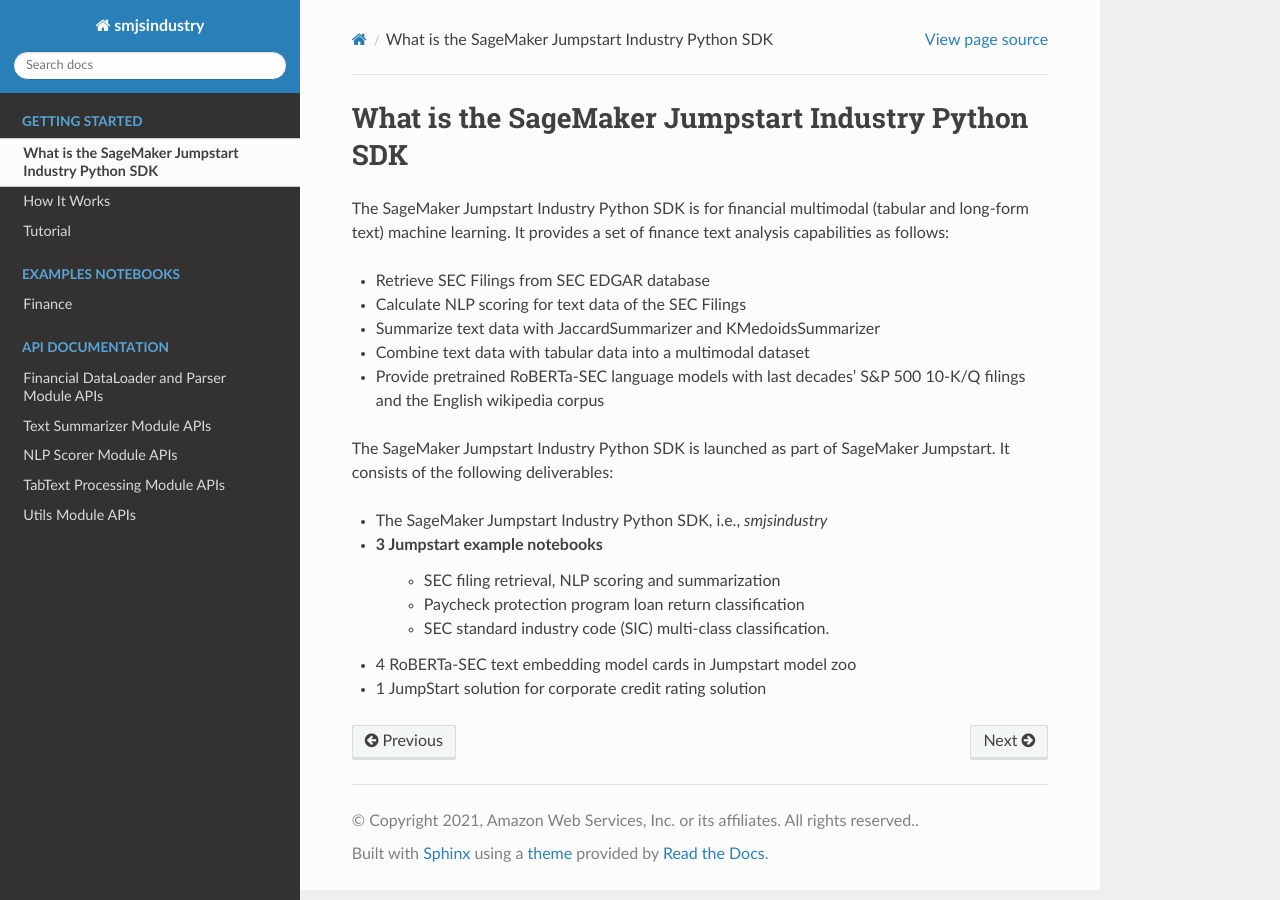
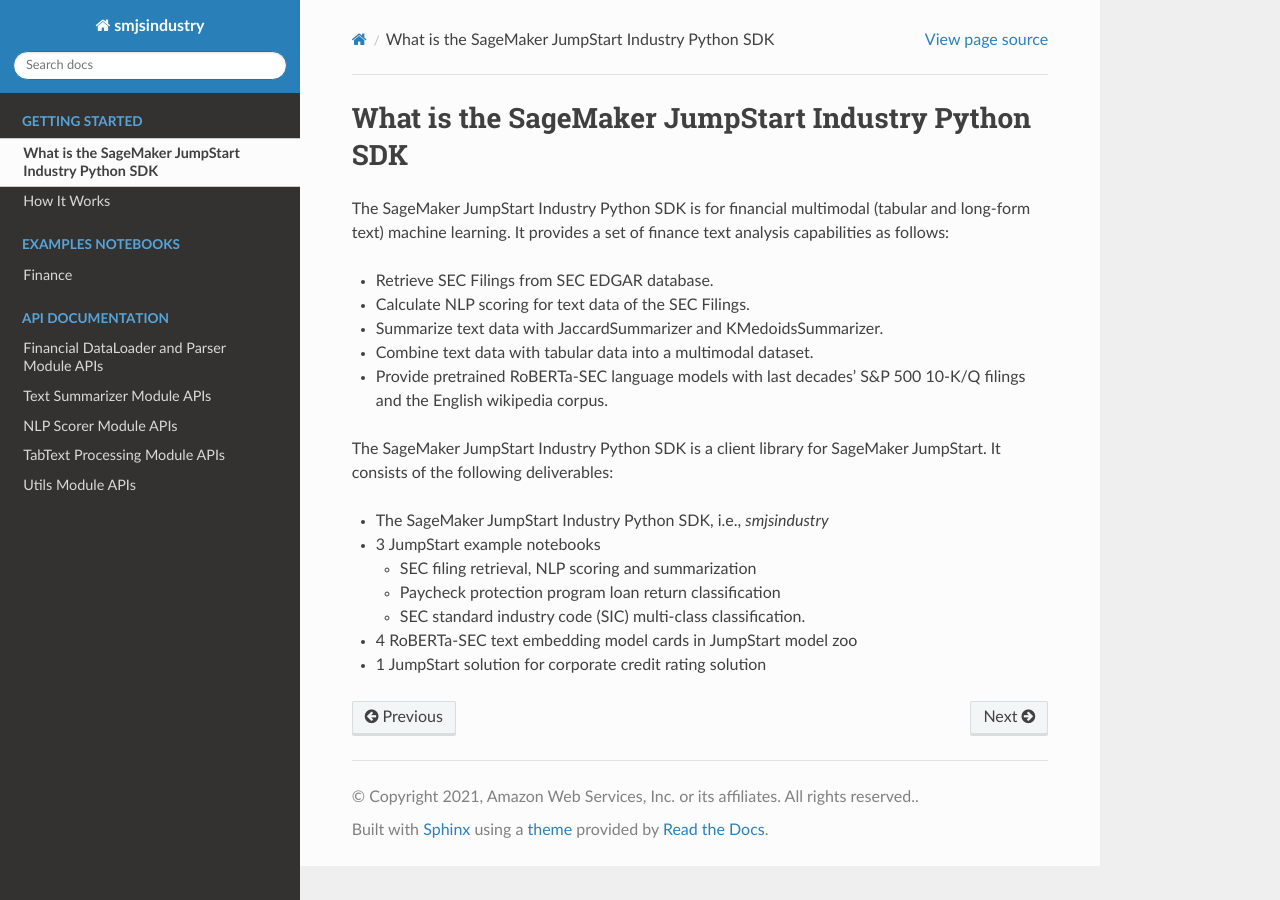
Before and after one commit to aws/sagemaker-jumpstart-industry-pack, a Sphinx documentation site: the page built from docs/source/what-is.rst, in a window 1280 px wide. Built offline with Sphinx 7.4.7 and the Read the Docs theme 2.0.0, drawn with Linux system fonts in a browser that asks for light colours.

Commit message:
add intro sentence and tip

```diff
--- a/docs/source/index.rst
+++ b/docs/source/index.rst
@@ -24,7 +24,6 @@
 
    what-is
    how-it-works
-   tutorial
 
 .. toctree::
    :maxdepth: 2
--- a/docs/source/tutorial.rst
+++ /dev/null
@@ -1,4 +0,0 @@
-Tutorial
-========
-
-(Placeholder)
--- a/docs/source/what-is.rst
+++ b/docs/source/what-is.rst
@@ -1,24 +1,26 @@
-What is the SageMaker Jumpstart Industry Python SDK
+What is the SageMaker JumpStart Industry Python SDK
 ===================================================
 
-The SageMaker Jumpstart Industry Python SDK is for financial multimodal
+The SageMaker JumpStart Industry Python SDK is for financial multimodal
 (tabular and long-form text) machine learning.
 It provides a set of finance text analysis capabilities as follows:
 
-- Retrieve SEC Filings from SEC EDGAR database
-- Calculate NLP scoring for text data of the SEC Filings
-- Summarize text data with JaccardSummarizer and KMedoidsSummarizer
-- Combine text data with tabular data into a multimodal dataset
+- Retrieve SEC Filings from SEC EDGAR database.
+- Calculate NLP scoring for text data of the SEC Filings.
+- Summarize text data with JaccardSummarizer and KMedoidsSummarizer.
+- Combine text data with tabular data into a multimodal dataset.
 - Provide pretrained RoBERTa-SEC language models with last decades'
-  S&P 500 10-K/Q filings and the English wikipedia corpus
+  S&P 500 10-K/Q filings and the English wikipedia corpus.
 
-The SageMaker Jumpstart Industry Python SDK is launched as part of SageMaker Jumpstart.
+The SageMaker JumpStart Industry Python SDK is a client library for SageMaker JumpStart.
 It consists of the following deliverables:
 
-- The SageMaker Jumpstart Industry Python SDK, i.e., `smjsindustry`
-- 3 Jumpstart example notebooks
-    - SEC filing retrieval, NLP scoring and summarization
-    - Paycheck protection program loan return classification
-    - SEC standard industry code (SIC) multi-class classification.
-- 4 RoBERTa-SEC text embedding model cards in Jumpstart model zoo
+- The SageMaker JumpStart Industry Python SDK, i.e., `smjsindustry`
+- 3 JumpStart example notebooks
+
+  - SEC filing retrieval, NLP scoring and summarization
+  - Paycheck protection program loan return classification
+  - SEC standard industry code (SIC) multi-class classification.
+
+- 4 RoBERTa-SEC text embedding model cards in JumpStart model zoo
 - 1 JumpStart solution for corporate credit rating solution
```
Also changed, not shown: docs/source/notebooks/index.rst (+17 -0 lines).
